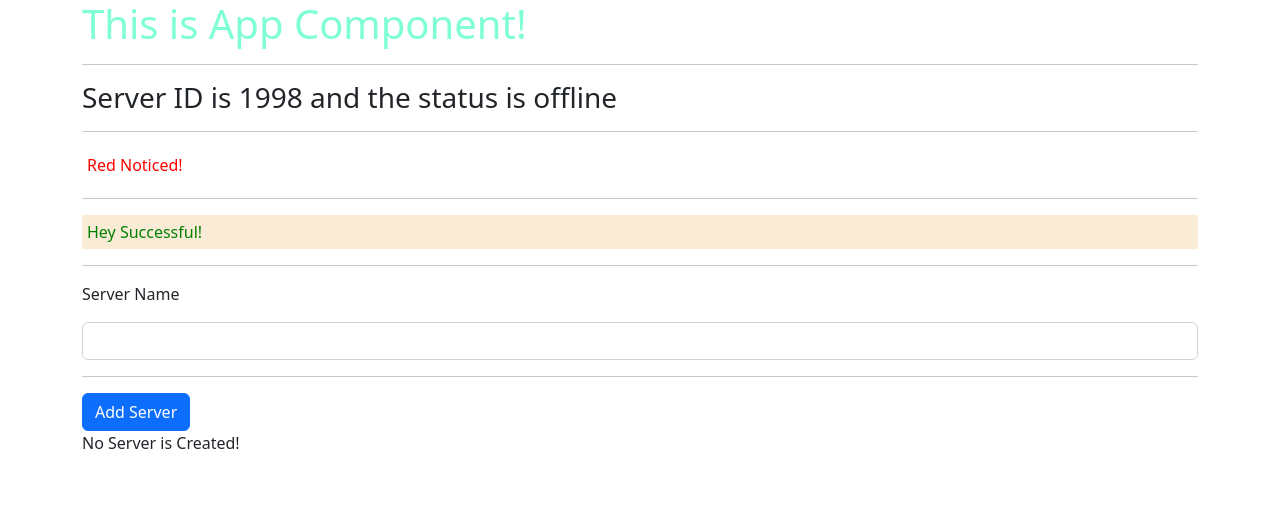
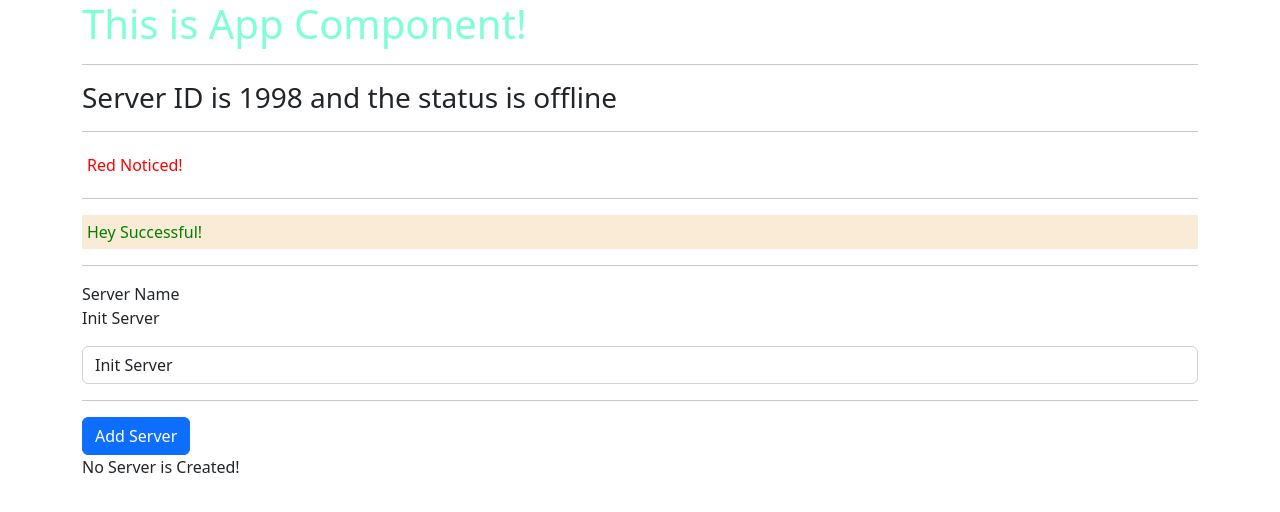
Before and after one commit to khunzinshine/Angular-Starter, an Angular app: page / in a window 1280 px wide. Shown: the top 512 px of the page. Built offline with nearby package versions, Linux system fonts and the light colour scheme.

Commit message:
two way binding

```diff
--- a/src/app/servers/servers.component.html
+++ b/src/app/servers/servers.component.html
@@ -1,6 +1,7 @@
 <label>Server Name</label>
 <p>{{ serverName }}</p>
-<input class="form-control" type="text" (input)="onUpdateServer($event)" />
+<!-- <input class="form-control" type="text" (input)="onUpdateServer($event)" /> -->
+<input class="form-control" type="text" [(ngModel)]="serverName" />
 <hr />
 <button class="btn btn-primary"
 [disabled]="!allowAddServer"
--- a/src/app/servers/servers.component.ts
+++ b/src/app/servers/servers.component.ts
@@ -8,7 +8,7 @@ import { Component, OnInit } from '@angular/core';
 export class ServersComponent implements OnInit {
   allowAddServer: boolean = false;
   serverCreationStatus: string = 'No Server is Created!';
-  serverName: string = '';
+  serverName: string = 'Init Server';
 
   constructor() {
     setTimeout(() => {
```
